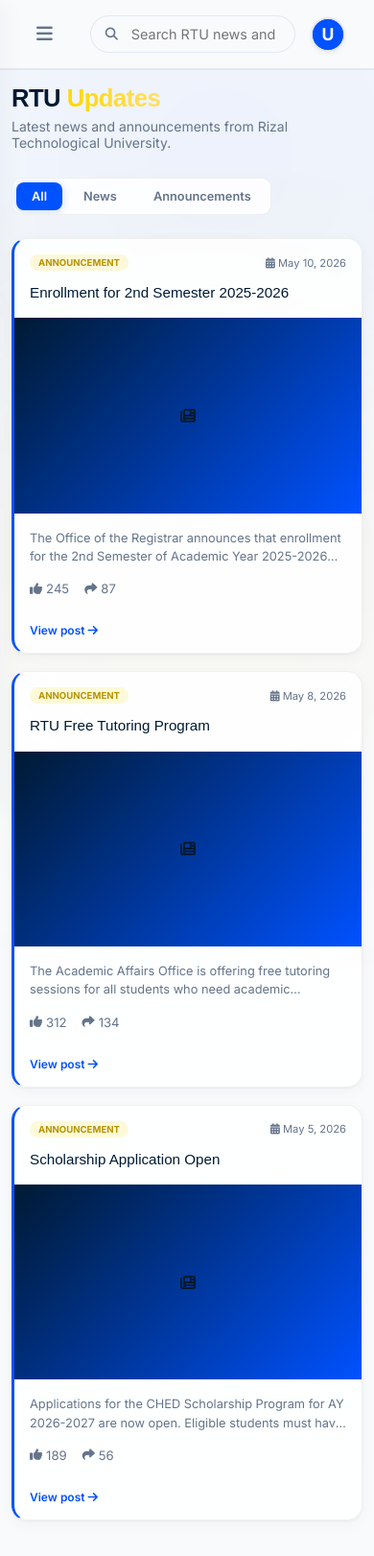
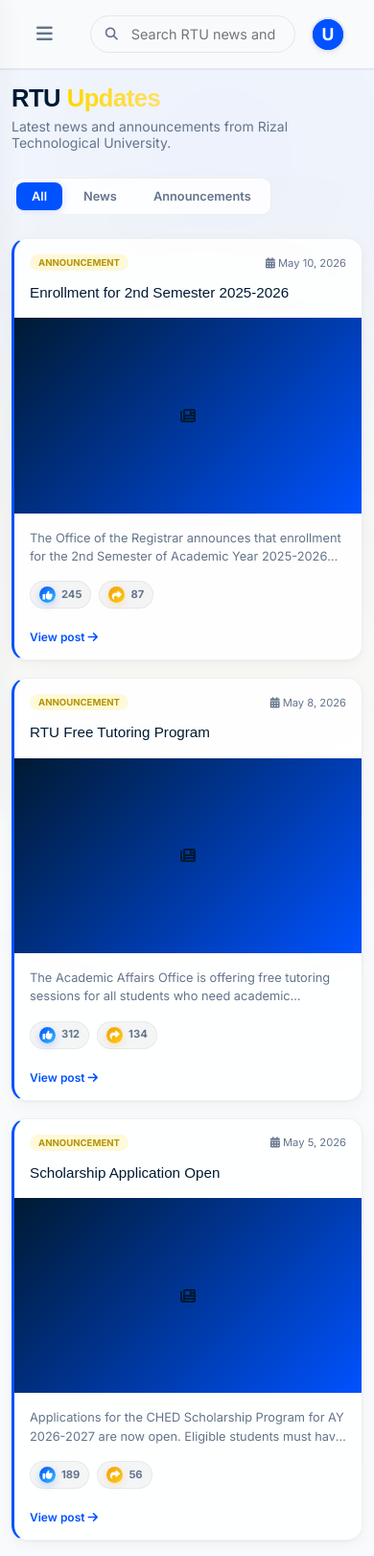
Before and after one commit to JadeCunanan/TalaAral, a PHP site: page /updates in a window 390 px wide. Shown: the whole page at 96% size. Before the commit the page ends 1585 px from the top, so only its background shows below. Run offline with PHP 8.4, Linux system fonts and the light colour scheme; a user stored in the database is signed in; data comes from the database, SQL or seed files in the repository; data that the repository does not hold is empty; some web fonts are replaced.

Commit message:
icons style enhancement

```diff
--- a/assets/css/updates.css
+++ b/assets/css/updates.css
@@ -212,6 +212,57 @@
   color: var(--navy-bright);
 }
 
+/* ── Announcement Reaction Stats ── */
+.card-social {
+  display: flex;
+  align-items: center;
+  gap: 10px;
+  margin: 8px 0 2px;
+  flex-wrap: wrap;
+}
+
+.card-social span {
+  display: inline-flex;
+  align-items: center;
+  gap: 6px;
+  min-height: 28px;
+  padding: 5px 10px;
+  border-radius: 999px;
+  background: rgba(15, 23, 42, 0.04);
+  border: 1px solid rgba(15, 23, 42, 0.06);
+  color: var(--text-secondary);
+  font-size: 0.74rem;
+  font-weight: 700;
+  line-height: 1;
+}
+
+.card-social i {
+  width: 18px;
+  height: 18px;
+  border-radius: 50%;
+  display: inline-flex;
+  align-items: center;
+  justify-content: center;
+  font-size: 0.68rem;
+  color: #fff;
+  flex-shrink: 0;
+}
+
+.card-social .fa-thumbs-up {
+  background: linear-gradient(135deg, #0052ff, #38bdf8);
+  box-shadow: 0 3px 8px rgba(0, 82, 255, 0.22);
+}
+
+.card-social .fa-share {
+  background: linear-gradient(135deg, #f59e0b, #facc15);
+  box-shadow: 0 3px 8px rgba(245, 158, 11, 0.22);
+}
+
+.announcement-card:hover .card-social span {
+  background: rgba(255, 255, 255, 0.75);
+  border-color: rgba(0, 82, 255, 0.12);
+}
+
 /* ── Skeleton Loaders ── */
 .skeleton-card {
   background: var(--glass-bg);
@@ -598,16 +680,18 @@
   }
 
   .card-social {
-    display: flex;
-    gap: 16px;
-    font-size: 0.82rem;
-    color: var(--text-secondary);
-    margin: 8px 0;
+    gap: 8px;
   }
 
   .card-social span {
-    display: flex;
-    align-items: center;
-    gap: 4px;
+    min-height: 26px;
+    padding: 5px 9px;
+    font-size: 0.7rem;
+  }
+
+  .card-social i {
+    width: 17px;
+    height: 17px;
+    font-size: 0.64rem;
   }
 }
```
Also changed, not shown: other parts of assets/css/updates.css (+31 -0 lines).
